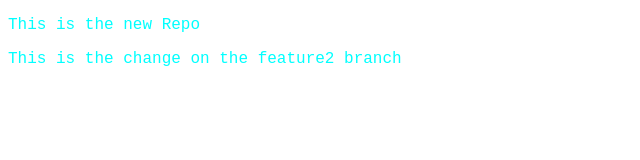
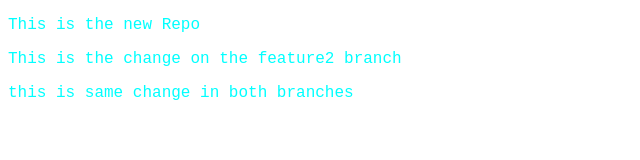
Before and after one commit to AbhishekJain1008/Git_Learning2, a plain HTML site: page index.html in a window 1280 px wide. Shown: the whole page, without its empty margins (0-640 px from the left). Drawn offline with Linux system fonts and the light colour scheme.

Commit message:
add same changes in both branches

```diff
--- a/index.html
+++ b/index.html
@@ -9,5 +9,6 @@
   <body>
     <p>This is the new Repo</p>
     <p>This is the change on the feature2 branch</p>
+    <p>this is same change in both branches</p>
   </body>
 </html>
```
